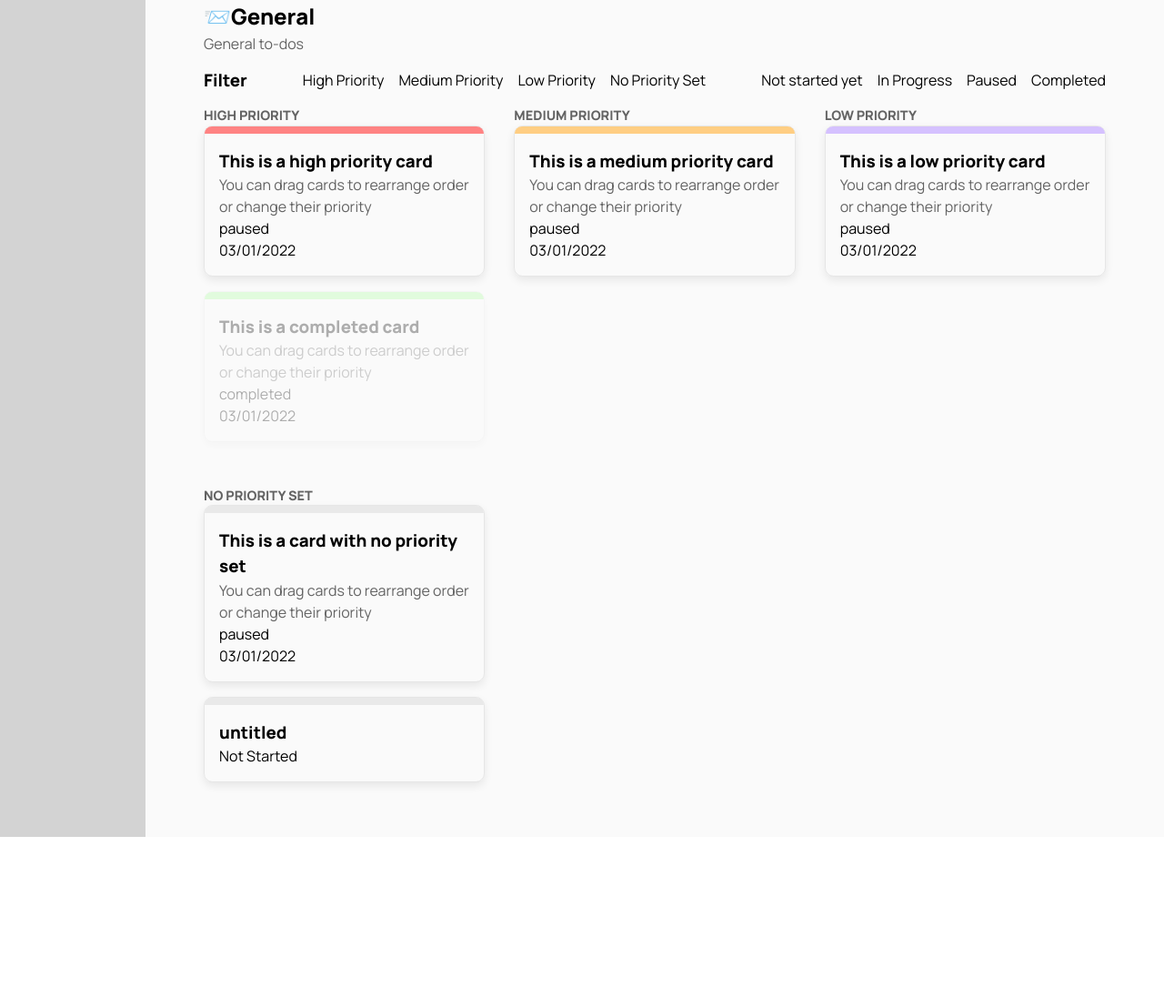
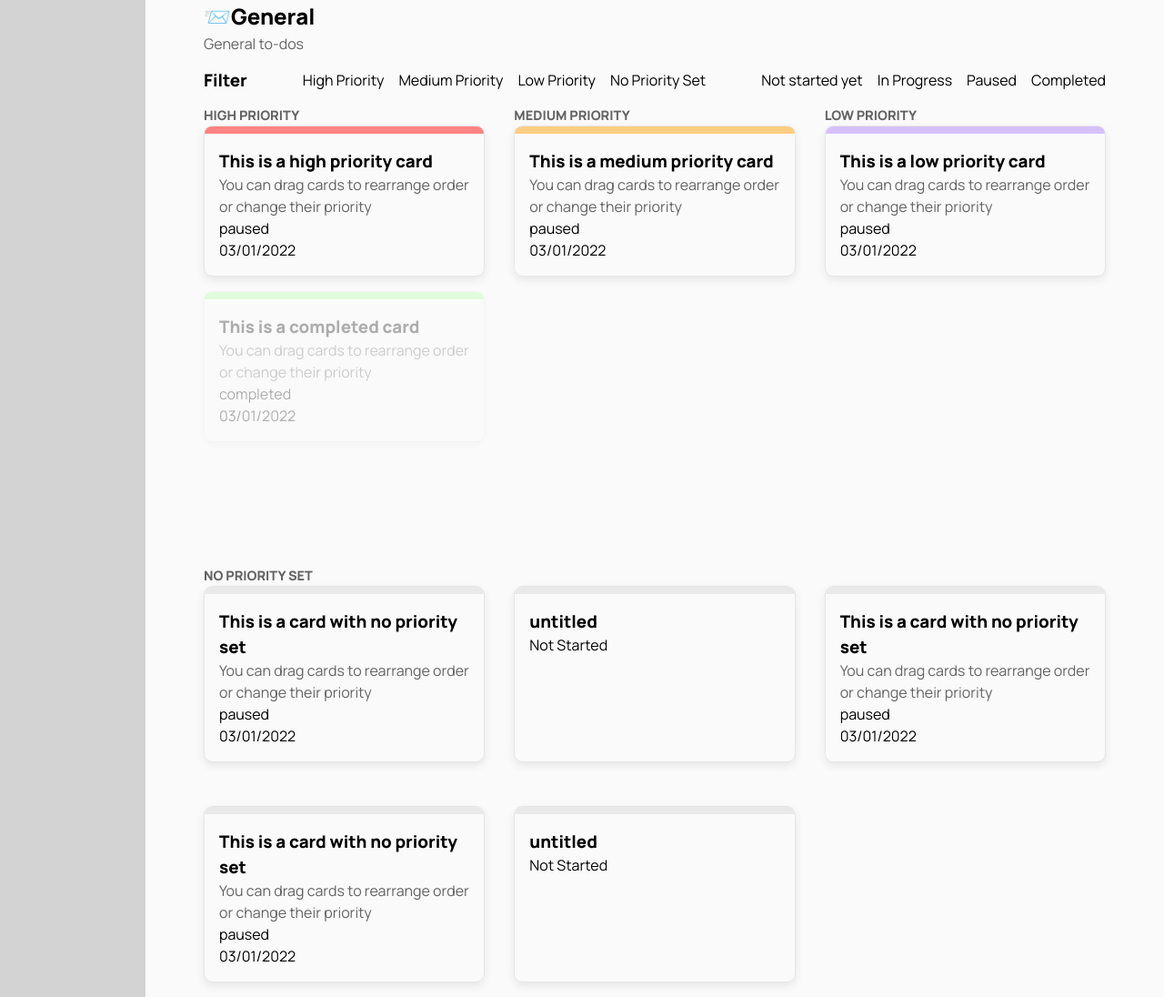
Before and after one commit to gitcommitem/odin-todo, a website with bundled scripts: page dist/index.html in a window 1280 px wide. Shown: the whole page at 91% size. Before the commit the page ends 920 px from the top, so only its background shows below. Built offline with nearby package versions, Linux system fonts and the light colour scheme.

Commit message:
Add grid to no priority section

```diff
--- a/src/index.js
+++ b/src/index.js
@@ -16,7 +16,7 @@ const test4 = createTodoObj("This is a card with no priority set","You can drag
 const test5 = createTodoObj("","",null,"none","Not Started");
 const test6 = createTodoObj("This is a completed card","You can drag cards to rearrange order or change their priority","03/01/2022","high","completed");
 
-const preloadedTodos = [test1,test2,test3,test4,test5,test6];
+const preloadedTodos = [test1,test2,test3,test4,test5,test6,test4,test4,test5];
 
 preloadedTodos.forEach((todo)=>{
     renderTodo(todo);
--- a/src/renderTodo.js
+++ b/src/renderTodo.js
@@ -6,8 +6,13 @@ const renderTodo = (todo) => {
         cardDivEl.classList.add("completed");
     };
 
-    const priorityContEl = document.querySelector(`#${todo.priority}`);
-    priorityContEl.appendChild(cardDivEl);
+    if(todo.priority === "none"){
+        const priorityContEl = document.querySelector(`#${todo.priority} div.grid-cont`);
+        priorityContEl.appendChild(cardDivEl);
+    }else{
+        const priorityContEl = document.querySelector(`#${todo.priority}`);
+        priorityContEl.appendChild(cardDivEl);
+    }
 
     const colorBarDivEl = document.createElement("div");
     colorBarDivEl.classList.add("color-bar");
--- a/src/style.css
+++ b/src/style.css
@@ -165,3 +165,13 @@ div.todo-item.completed>div.color-bar{
 .todo-info{
     padding: 1rem;
 }
+
+section#none{
+    grid-column: 1/4;
+}
+
+section#none>div.grid-cont{
+    display: grid;
+    grid-template-columns: 1fr 1fr 1fr;
+    gap: 2rem;
+}
```
Also changed, not shown: dist/index.html, dist/main.js.
